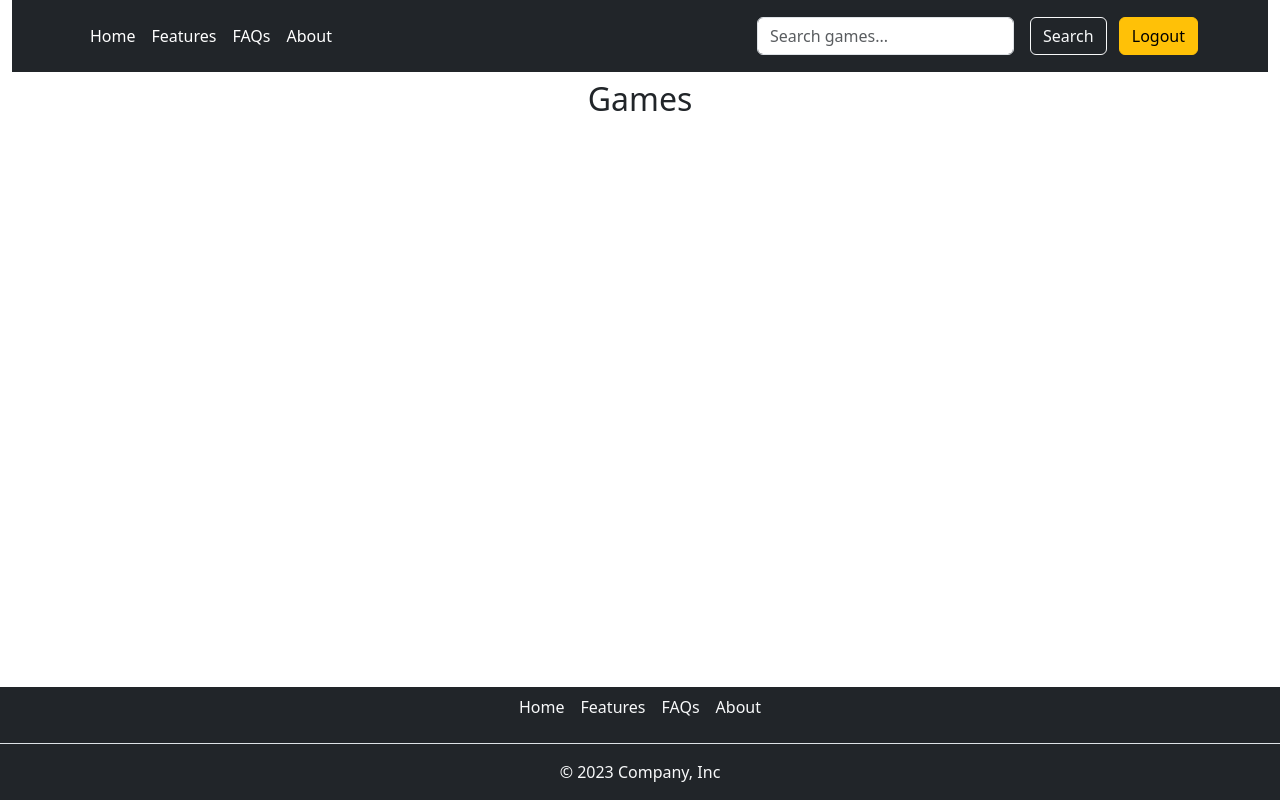
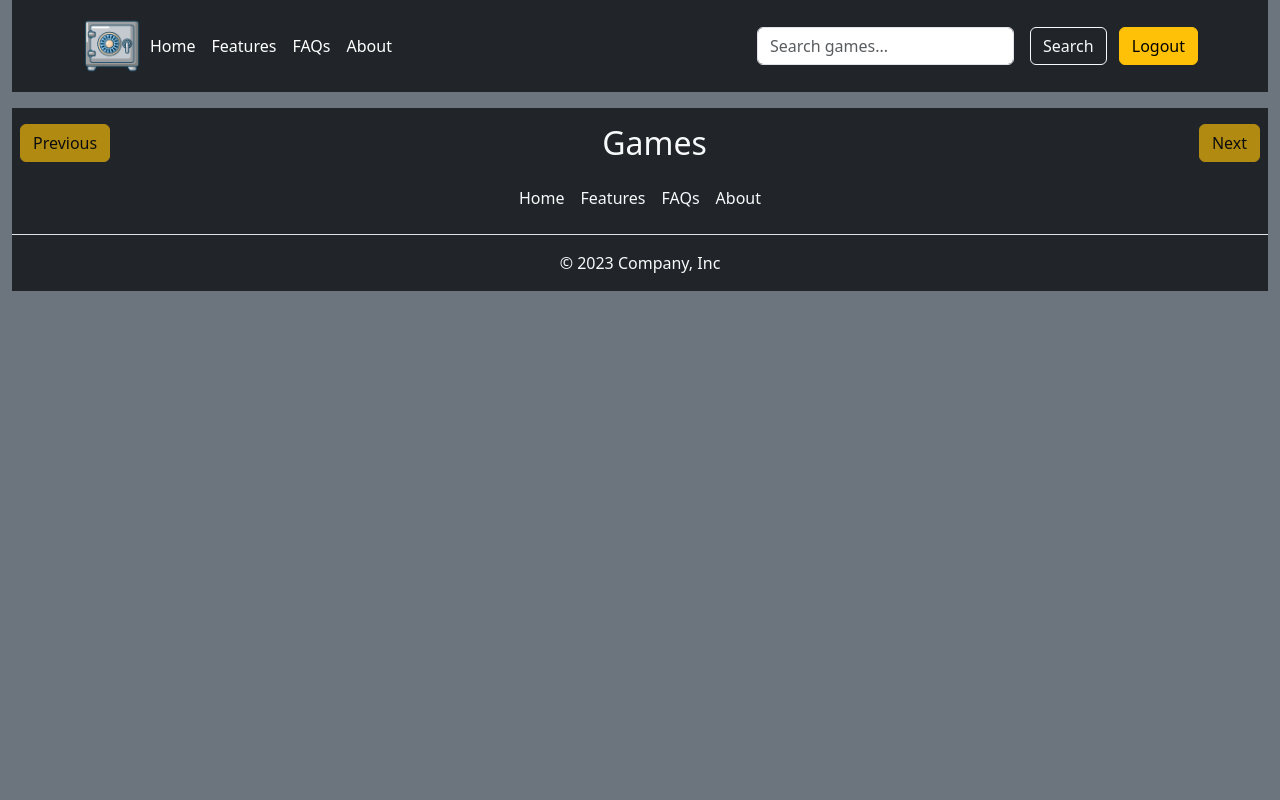
Before and after one commit to Brando129/game_vault, a Python web app: template flask_app/templates/games.html in a window 1280 px wide. Run offline with Jinja, Linux system fonts and the light colour scheme; the template is opened without the code that fills it, so the values that code supplies are empty.

Commit message:
Building the render games pages.

```diff
--- a/flask_app/static/css/style.css
+++ b/flask_app/static/css/style.css
@@ -47,10 +47,19 @@
 }
 /* End of Homepage */
 
-.main-content {
-    margin-bottom: 150px;
-}
 
+/* Game Page */
+/* Game card image */
 .card_image {
     height: 200px;
 }
+
+.gp_thumbnail {
+    height: 60px;
+}
+
+/* Footer */
+/* .main-content {
+    margin-bottom: 125px;
+} */
+/* End of Game Page */
--- a/flask_app/templates/games.html
+++ b/flask_app/templates/games.html
@@ -10,14 +10,12 @@
     integrity="sha384-9ndCyUaIbzAi2FUVXJi0CjmCapSmO7SnpJef0486qhLnuZ2cdeRhO02iuK6FUUVM" crossorigin="anonymous">
     <title>Games</title>
 </head>
-<body>
+<body class="bg-secondary">
     <div class="container-fluid">
-        <header class="p-3 bg-dark text-white">
+        <header class="p-3 bg-dark text-white mb-3">
             <div class="container">
                 <div class="d-flex align-items-center justify-content-center">
-                    <a href="/" class="d-flex align-items-center mb-2 mb-lg-0 text-white text-decoration-none">
-                        <img src="" alt="">
-                    </a>
+                    <img class="gp_thumbnail" src="/static/img/safe.png" alt="safe">
                     <ul class="nav col-12 col-lg-auto me-lg-auto mb-2 justify-content-center mb-md-0">
                         <li><a href="/homepage" class="nav-link px-2 text-white">Home</a></li>
                         <li><a href="#" class="nav-link px-2 text-white">Features</a></li>
@@ -34,10 +32,16 @@
                 </div>
             </div>
         </header>
-        <h2 class="text-center my-2">Games</h2>
+        <div class="d-flex justify-content-between align-items-center bg-dark p-2">
+            <a href="{{ info.previous_page if info.previous_page else '#' }}"
+                class="btn btn-warning {{ 'disabled' if not info.previous_page else '' }}">Previous</a>
+            <h2 class="text-center text-light my-2">Games</h2>
+            <a href="{{ info.next_page if info.next_page else '#' }}"
+                class="btn btn-warning {{ 'disabled' if not info.next_page else '' }}">Next</a>
+        </div>
         <div class="d-flex flex-wrap main-content">
             {% for game in games %}
-                <div class="card w-25">
+                <div class="card w-25 border border-warning">
                     <img src="{{ game.short_screenshots }}" alt="{{ game.name }}" class="card-img-top card_image">
                     <div class="card-body bg-dark">
                         <h4 class="card-title text-light">{{ game.name }}</h4>
@@ -61,14 +65,18 @@
                 </div>
             {% endfor %}
         </div>
-        <footer class="fixed-bottom bg-dark">
+        <!-- <div class="d-flex justify-content-between align-items-center bg-dark p-2 mb-3">
+            <a class="btn btn-warning" href="#">Prev</a>
+            <a class="btn btn-warning" href="#">Next</a>
+        </div> -->
+        <footer class="bg-dark">
             <ul class="nav justify-content-center border-bottom pb-3 mb-3">
                 <li class="nav-item"><a href="/homepage" class="nav-link px-2 text-light">Home</a></li>
                 <li class="nav-item"><a href="#" class="nav-link px-2 text-light">Features</a></li>
                 <li class="nav-item"><a href="#" class="nav-link px-2 text-light">FAQs</a></li>
                 <li class="nav-item"><a href="#" class="nav-link px-2 text-light">About</a></li>
             </ul>
-            <p class="text-center text-light">© 2023 Company, Inc</p>
+            <p class="text-center text-light pb-3">© 2023 Company, Inc</p>
         </footer>
     </div>
 </body>
```
Also changed, not shown: flask_app/controllers/controllers_games.py (+8 -2 lines), flask_app/static/img/safe.png (added).
